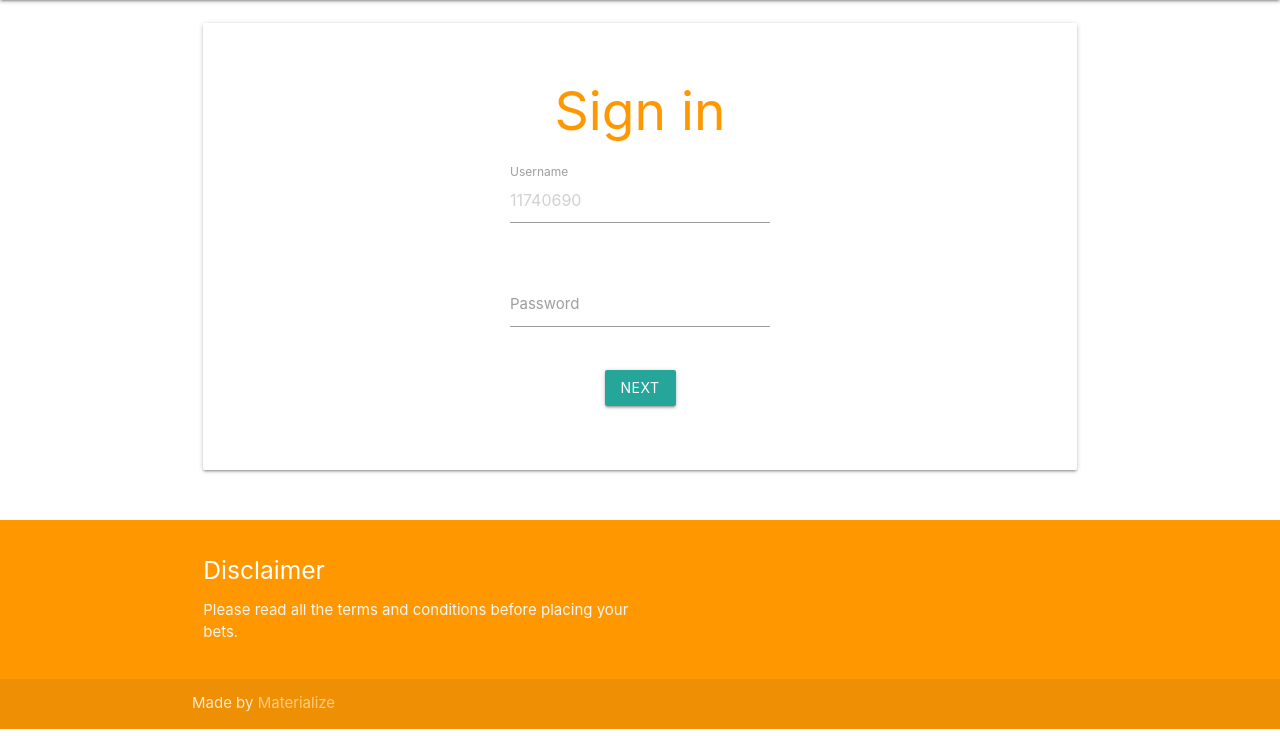
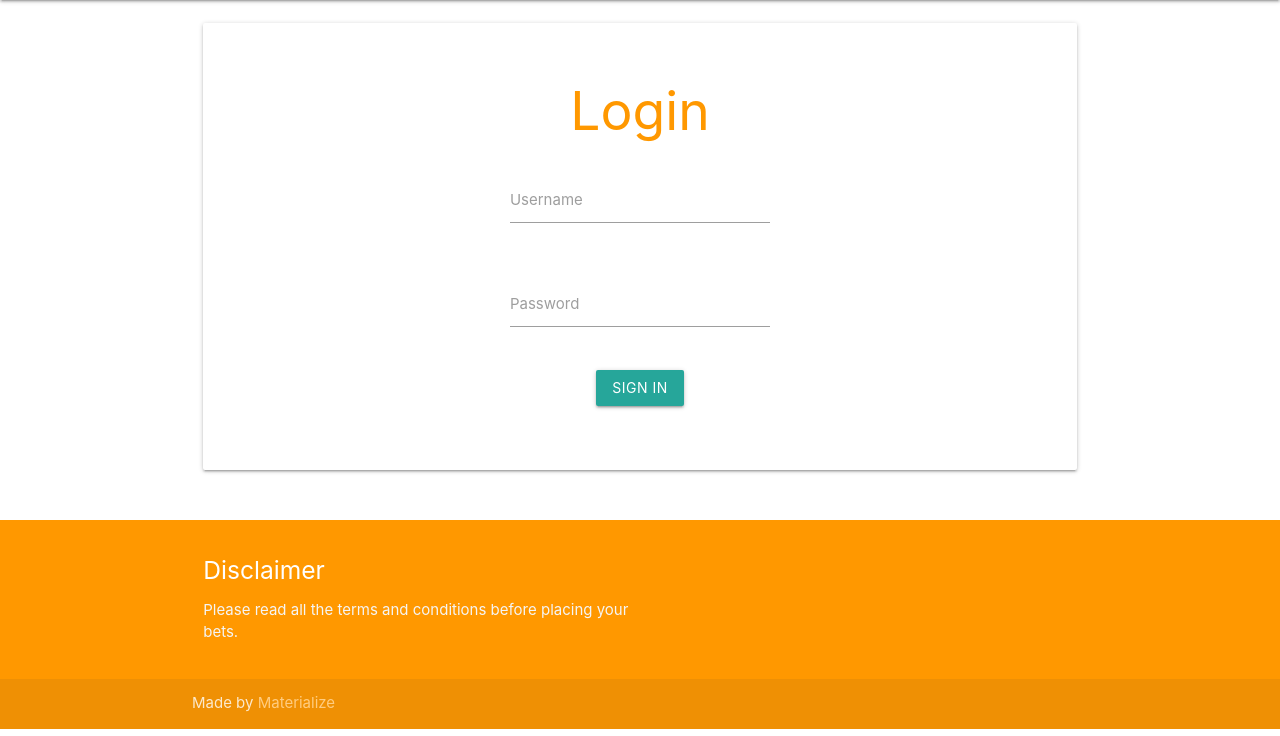
Before and after one commit to ayush1120/BetInf, a Django app: template stoned/templates/signin.html in a window 1280 px wide. Shown: the part 64-800 px from the top of the page. Run offline with Django 3.2, Linux system fonts and the light colour scheme; the template is opened without the code that fills it, so the values that code supplies are empty; parts of the project's set-up code (start-up, migrations or seed data) failed here and were passed over; some libraries are stand-ins or nearby versions.

Commit message:
completed signin.html

```diff
--- a/stoned/boobi/urls.py
+++ b/stoned/boobi/urls.py
@@ -27,7 +27,7 @@ urlpatterns = [
     path('bet', views.show_bet_form, name='bet'),
     path('confirm', views.show_confirm_form, name='confirm'),
     path('updateScores', views.updateMatch, name = "updateMatch"),
-    path('signin', views.signIn, name= "signin")
+    path('signin', views.signIn, name= "signin"),
     path('', views.show_home, name = 'home'),
 
 
--- a/stoned/templates/signin.html
+++ b/stoned/templates/signin.html
@@ -28,7 +28,7 @@
           <div class="card darken-1 center-align">
             <div class="card-content">
 
-              <h2 class="header center orange-text">Sign in</h2>
+              <h2 class="header center orange-text">Login</h2>
               <form id="Make_bet" action="{% url 'confirm' %}" enctype="multipart/form-data" method='POST'>
                 {% csrf_token %}
                 <input type="hidden" name="match_pk" value="{{match.match_pk}}">
@@ -37,7 +37,7 @@
                     <div class="row">
                       <div class="col m4"></div>
                       <div class="input-field col m4">
-                        <input placeholder="11740690" id="first_name" name="roll_no" type="text" class="validate">
+                        <input  id="first_name" name="roll_no" type="text" class="validate">
                         <label for="first_name">Username</label>
                       </div>
                       <div class="col m4"></div>
@@ -52,7 +52,7 @@
                     </div>
                     <div class="row">
 
-                      <button type="submit" form="Make_bet" class="waves-effect waves-light btn">Next</button>
+                      <button type="submit" form="Make_bet" class="waves-effect waves-light btn">Sign in</button>
                     </div>
                   </div>
                 </div>
```
